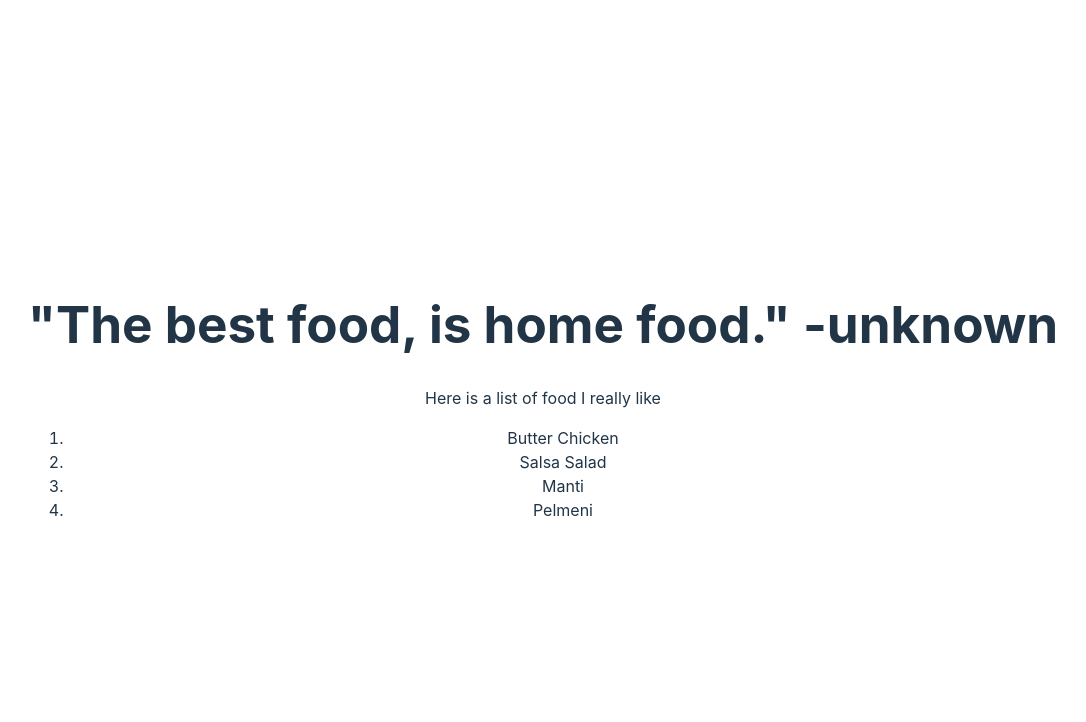
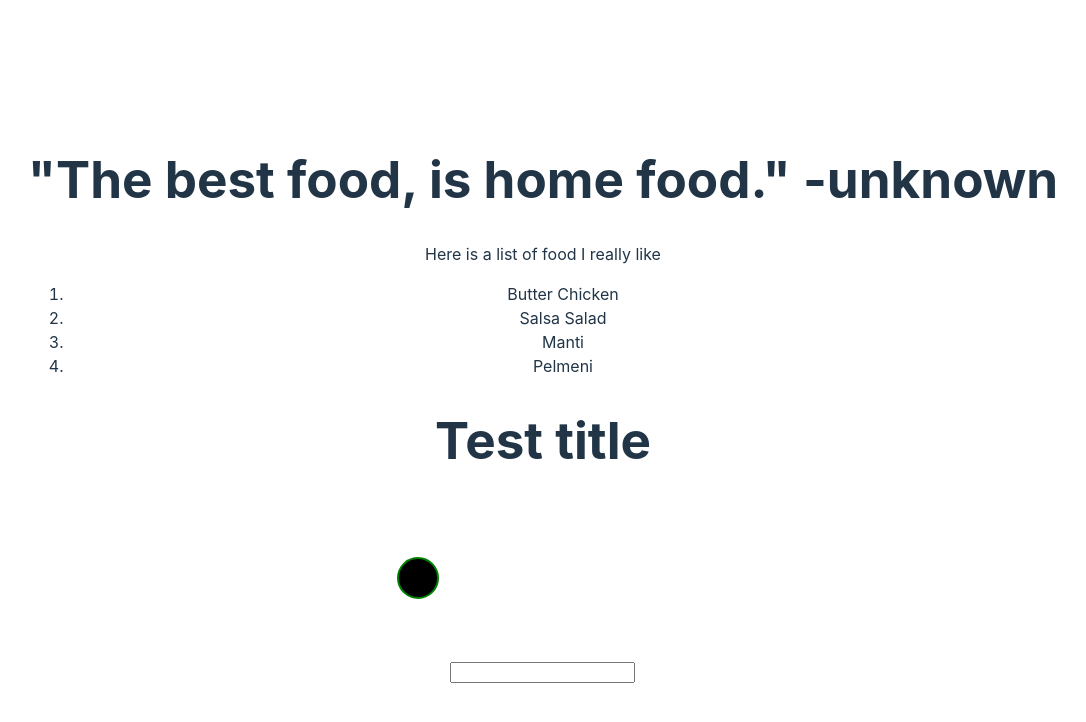
Before and after one commit to Viktotovich/vite-first-blood, a React (Vite) app: page / in a window 1280 px wide. Shown: the top 722 px of the page, without its empty margins (97-1183 px from the left). Built offline with nearby package versions, Linux system fonts and the light colour scheme.

Commit message:
Practiced JSX syntax and HTML to JSX conversion

```diff
--- a/src/App.jsx
+++ b/src/App.jsx
@@ -1,11 +1,13 @@
 import "./App.css";
 import { Food } from "./Food";
+import { Converting } from "./ConvertingTest";
 
 function App() {
   return (
     <>
       <p>Here is a list of food I really like</p>
       <Food />
+      <Converting></Converting>
     </>
   );
 }
--- /dev/null
+++ b/src/ConvertingTest.jsx
@@ -0,0 +1,24 @@
+export function Converting() {
+  return (
+    <>
+      <h1>Test title</h1>
+      <svg>
+        <circle cx="25" cy="75" r="20" stroke="green" strokeWidth="2" />
+      </svg>
+      <form>
+        <input type="text" />
+      </form>
+    </>
+  );
+}
+
+/*
+    Original HTML:
+<h1>Test title</h1>
+<svg>
+  <circle cx="25" cy="75" r="20" stroke="green" stroke-width="2" />
+</svg>
+<form>
+  <input type="text">
+</form>
+*/
```
